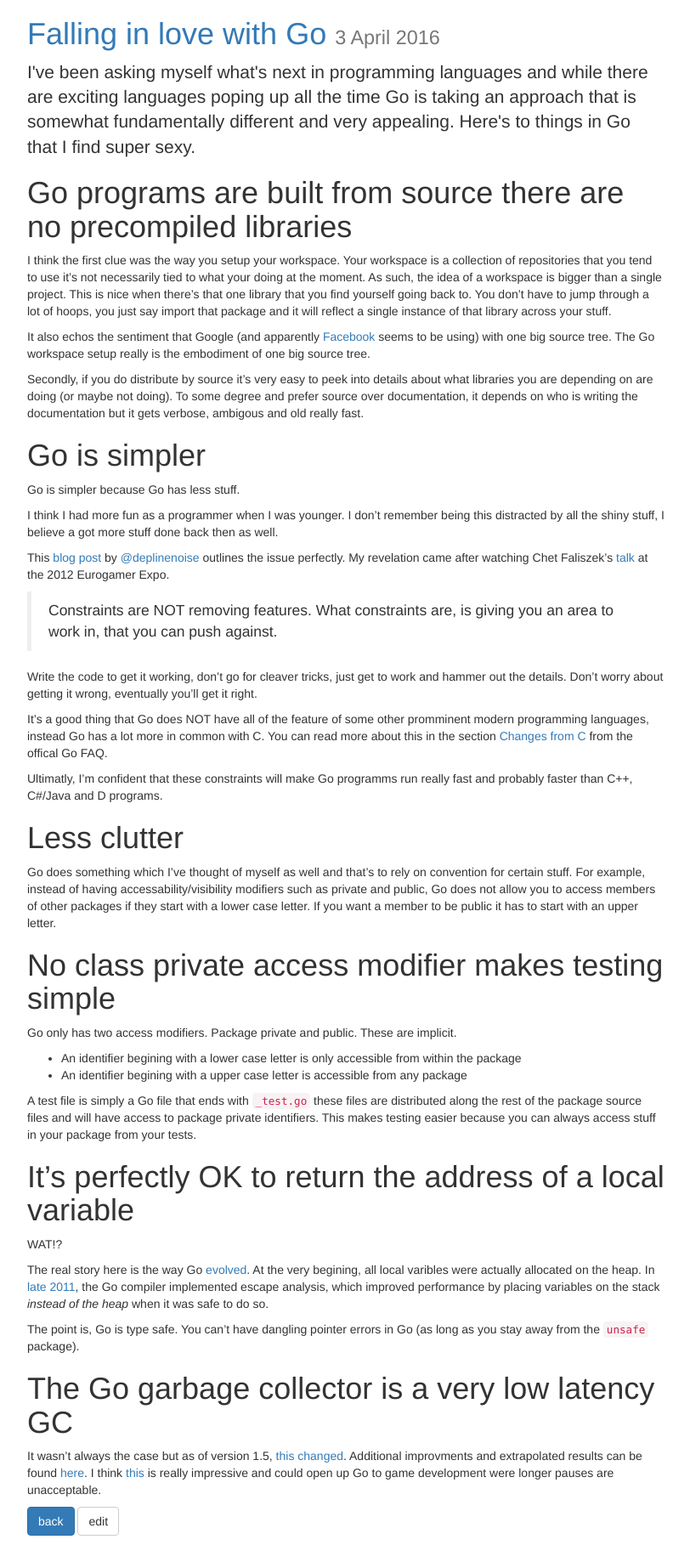
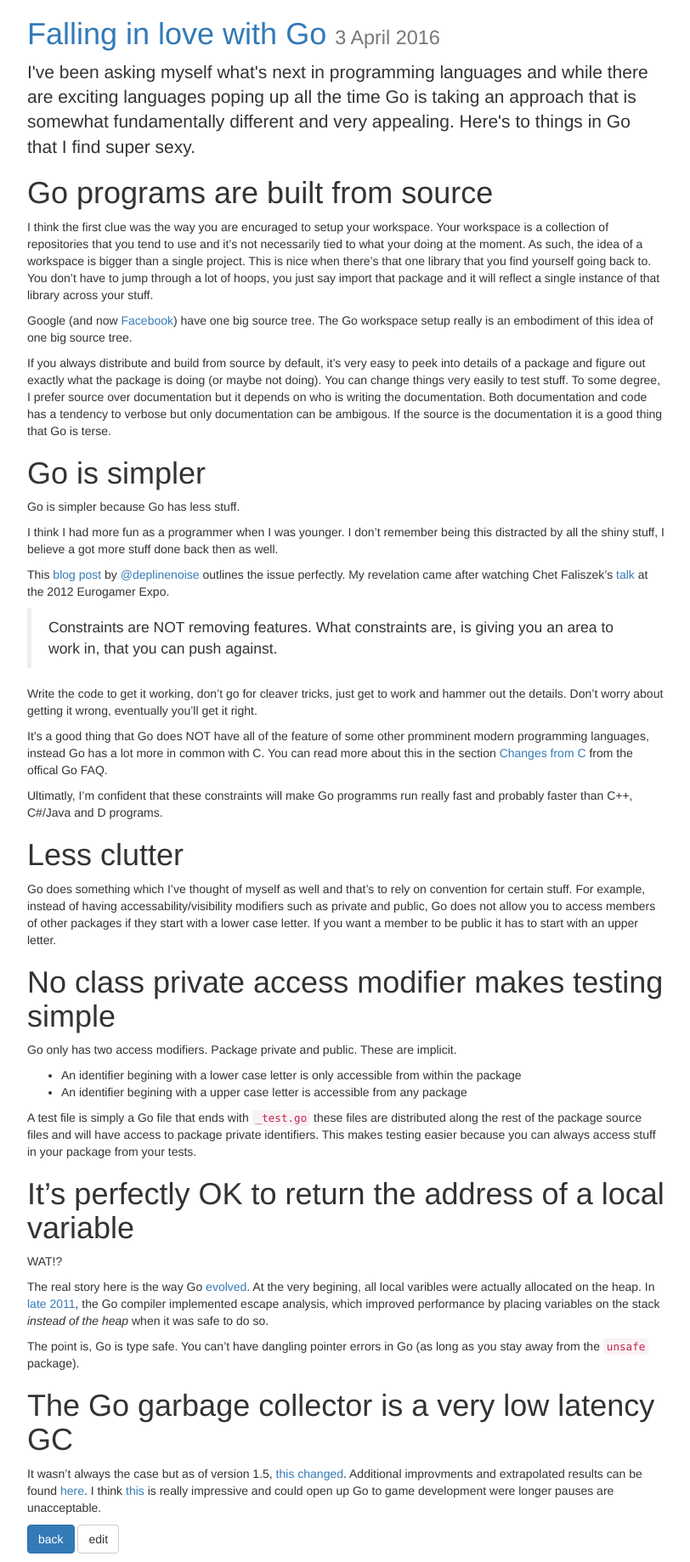
Before and after one commit to leidegre/leidegre.github.com, a Jekyll site: the page built from _posts/2016-04-03-falling-in-love-with-go.md, in a window 1280 px wide. Shown: the whole page at 85% size, without its empty margins (38-850 px from the left). Built offline with Jekyll 4.4.1, drawn with Linux system fonts in a browser that asks for light colours; nearby versions of some CDN libraries; before the commit the page ends 1817 px from its top, so only the background shows below that.

Commit message:
Update 2016-04-03-falling-in-love-with-go.md

```diff
--- a/_posts/2016-04-03-falling-in-love-with-go.md
+++ b/_posts/2016-04-03-falling-in-love-with-go.md
@@ -4,13 +4,13 @@ lead: I've been asking myself what's next in programming languages and while the
 layout: post
 ---
 
-# Go programs are built from source there are no precompiled libraries
+# Go programs are built from source
 
-I think the first clue was the way you setup your workspace. Your workspace is a collection of repositories that you tend to use it's not necessarily tied to what your doing at the moment. As such, the idea of a workspace is bigger than a single project. This is nice when there's that one library that you find yourself going back to. You don't have to jump through a lot of hoops, you just say import that package and it will reflect a single instance of that library across your stuff.
+I think the first clue was the way you are encuraged to setup your workspace. Your workspace is a collection of repositories that you tend to use and it's not necessarily tied to what your doing at the moment. As such, the idea of a workspace is bigger than a single project. This is nice when there's that one library that you find yourself going back to. You don't have to jump through a lot of hoops, you just say import that package and it will reflect a single instance of that library across your stuff.
 
-It also echos the sentiment that Google (and apparently [Facebook](http://duckrowing.com/2014/05/02/one-big-source-tree/) seems to be using) with one big source tree. The Go workspace setup really is the embodiment of one big source tree.
+Google (and now [Facebook](http://duckrowing.com/2014/05/02/one-big-source-tree/)) have one big source tree. The Go workspace setup really is an embodiment of this idea of one big source tree.
 
-Secondly, if you do distribute by source it's very easy to peek into details about what libraries you are depending on are doing (or maybe not doing). To some degree and prefer source over documentation, it depends on who is writing the documentation but it gets verbose, ambigous and old really fast.
+If you always distribute and build from source by default, it's very easy to peek into details of a package and figure out exactly what the package is doing (or maybe not doing). You can change things very easily to test stuff. To some degree, I prefer source over documentation but it depends on who is writing the documentation. Both documentation and code has a tendency to verbose but only documentation can be ambigous. If the source is the documentation it is a good thing that Go is terse.
 
 # Go is simpler
 
```
